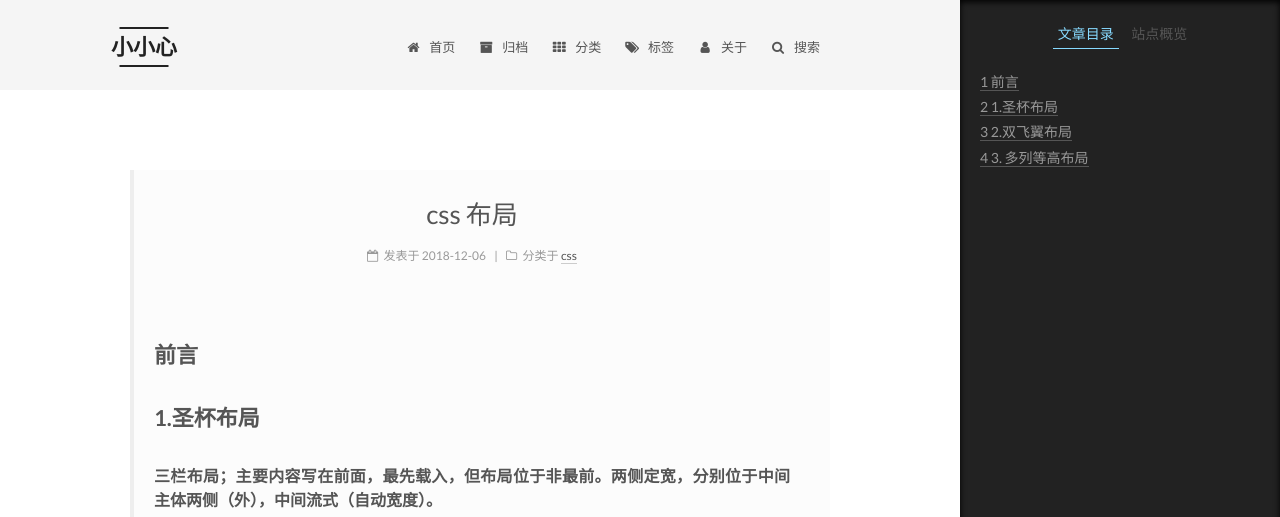
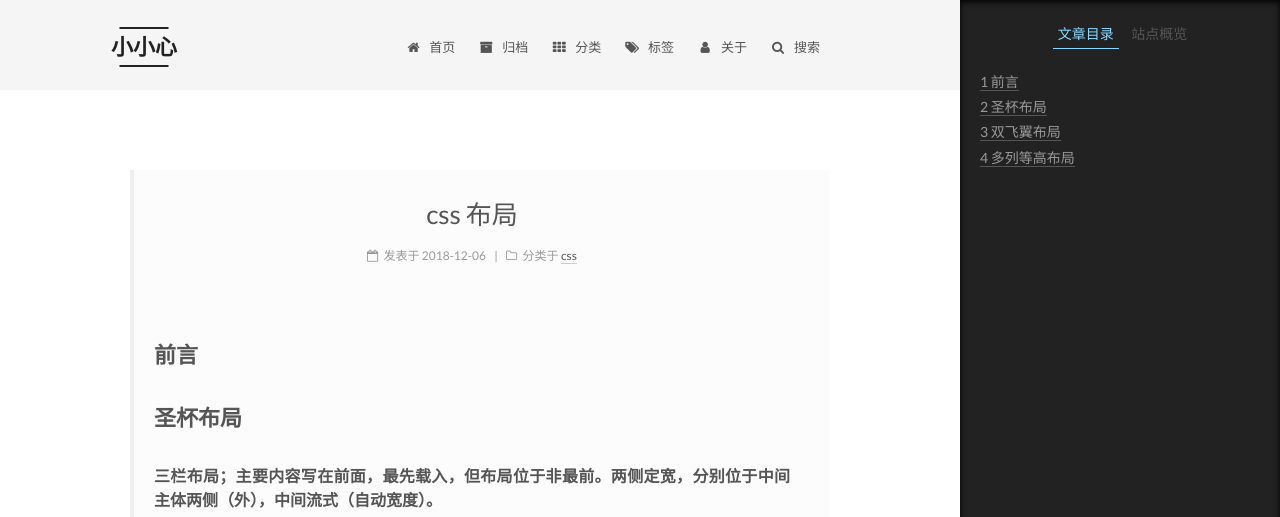
Before and after one commit to Special-You/Special-You.github.io, a Jekyll site: the page built from _posts/2019-12-05-css-laylout.md, in a window 1280 px wide and 1400 px high. Shown: the top 517 px of the window. Built offline with Jekyll 4.4.1, drawn with Linux system fonts in a browser that asks for light colours; some of the changed text lies outside the part shown.

Commit message:
更新文章

````diff
--- a/_posts/2019-12-05-css-laylout.md
+++ b/_posts/2019-12-05-css-laylout.md
@@ -7,7 +7,7 @@ categories: css
 
 ## 前言
 
-## 1.圣杯布局
+## 圣杯布局
 ##### 三栏布局；主要内容写在前面，最先载入，但布局位于非最前。两侧定宽，分别位于中间主体两侧（外），中间流式（自动宽度）。
 ##### HTML代码
 
@@ -63,7 +63,7 @@ categories: css
 
 ```
 
-## 2.双飞翼布局
+## 双飞翼布局
 
 #### HTML代码
 
@@ -118,7 +118,7 @@ categories: css
 
 ```
 
-## 3. 多列等高布局
+##  多列等高布局
 
 ```
 .left, .content, .right {
````
